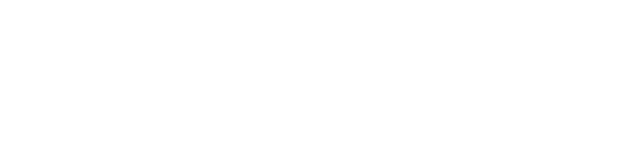
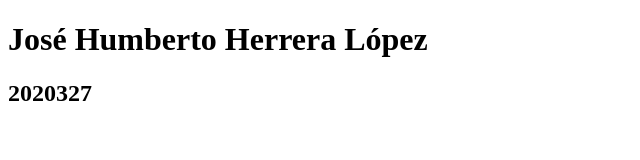
Before and after one commit to HumbertoLopez2020327/IN5CV_2022, a plain HTML site: page index.html in a window 1280 px wide. Shown: the whole page, without its empty margins (0-640 px from the left). Drawn offline with Linux system fonts and the light colour scheme.

Commit message:
Se agrego un h1 con el nombre del encargado al archivo index.html

```diff
--- a/index.html
+++ b/index.html
@@ -7,6 +7,7 @@
     <title>Primer Programa en Git</title>
 </head>
 <body>
-
+    <h1>José Humberto Herrera López</h1>
+    <h2>2020327</h2>
 </body>
 </html>
```
